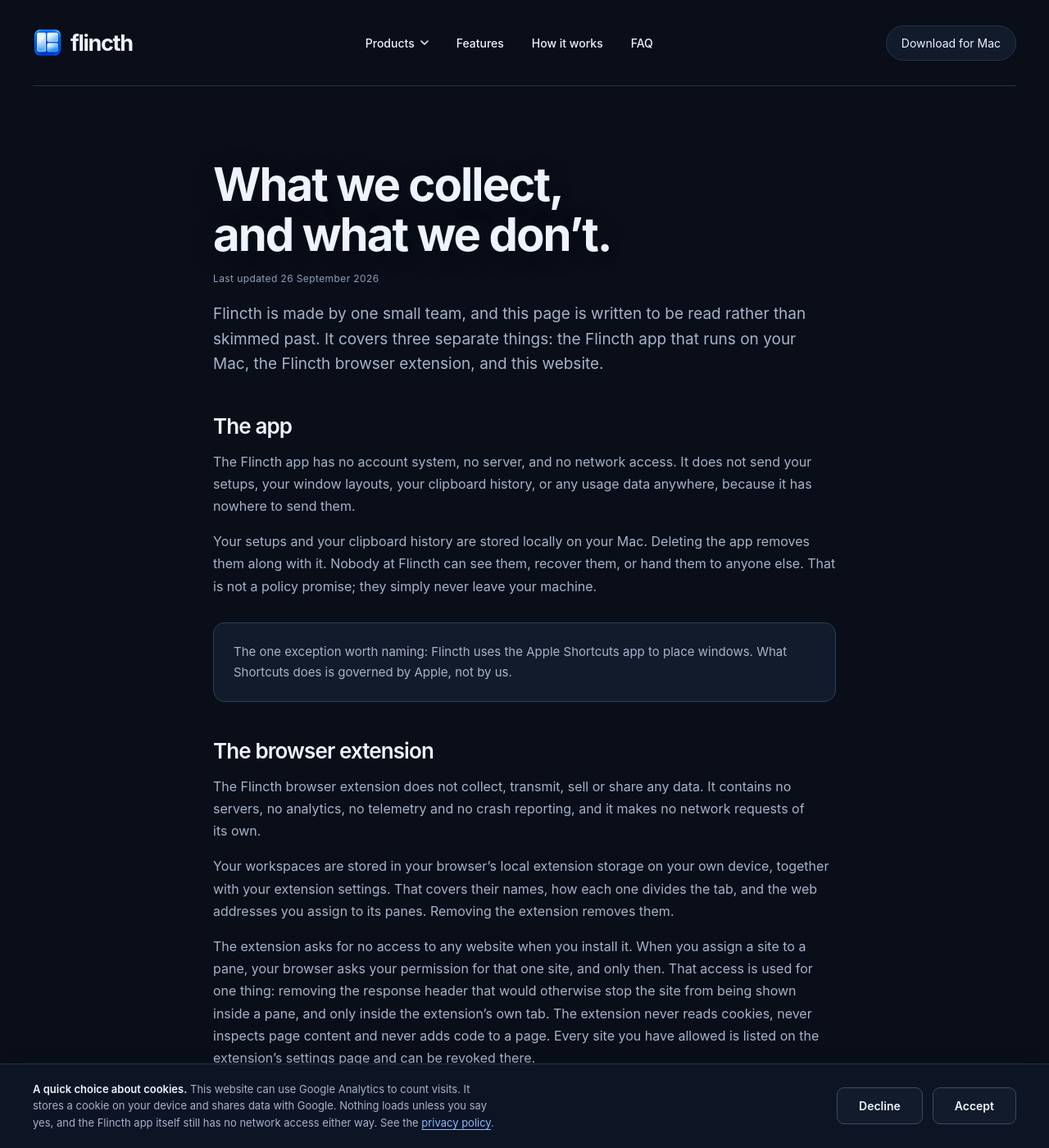
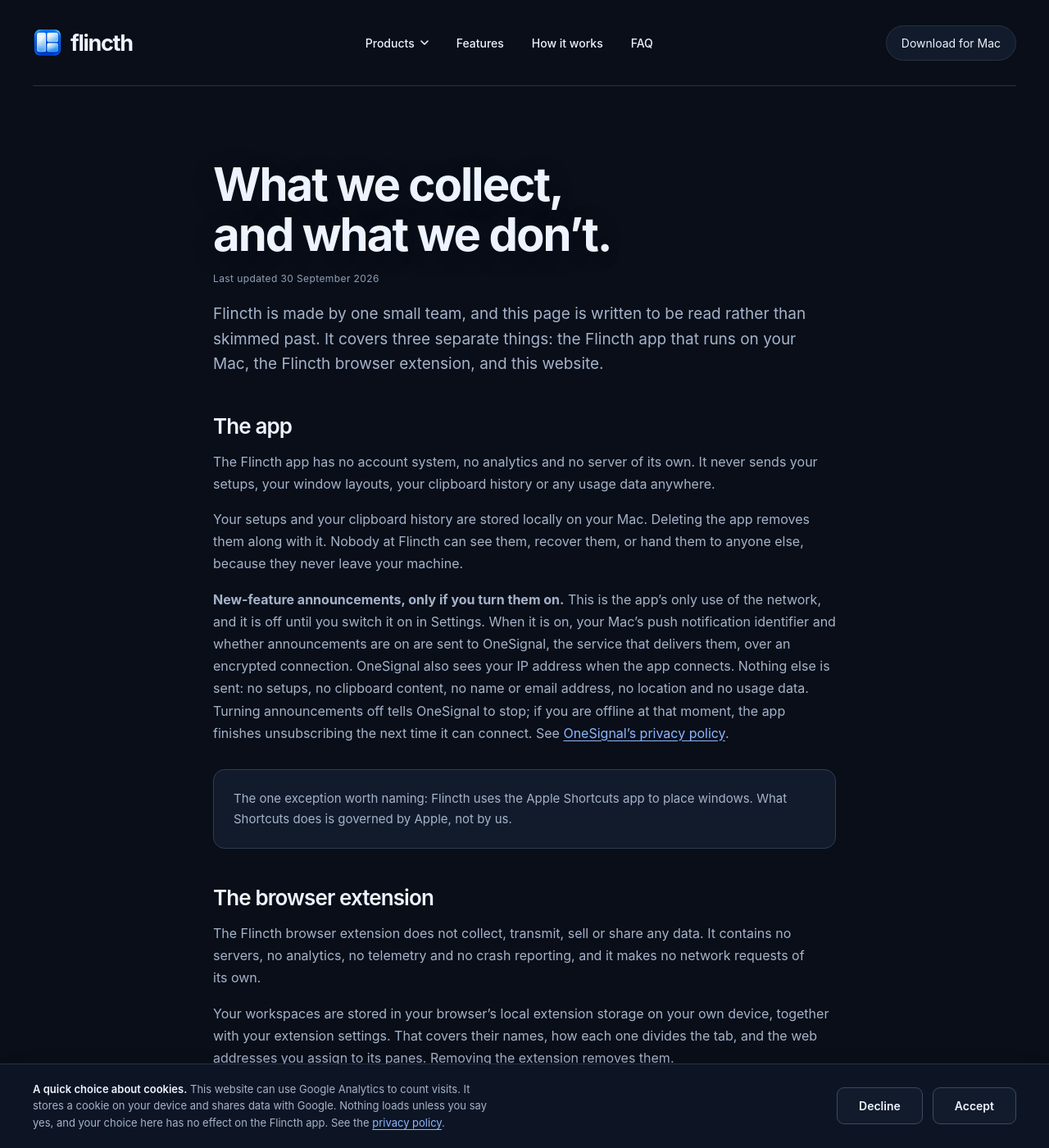
Before and after one commit to safakveziran/flincth-website, a Jekyll site: the page built from privacy.html, in a window 1280 px wide and 1400 px high. Shown: the whole window at 82% size. Built offline with Jekyll 4.4.1, drawn with Linux system fonts in a browser that asks for light colours; some of the changed text lies outside the part shown.

Commit message:
Stop saying the Mac app has no network access
Flincth for Mac has opt-in new-feature announcements: once turned on,
it sends its push notification identifier and subscription state to
OneSignal, which also sees the IP address. Setups and clipboard content
are never sent. The site, llms.txt and the product docs all said the
app had no network access, which is no longer true.

The privacy policy now describes the announcements (off by default,
what is sent, how to turn it off) and is dated 30 September 2026. The
home page, its structured data, the cookie banner, llms.txt, README and
the product docs now say setups and clipboard never leave the Mac and
name announcements as the only network use. Sitemap lastmod follows.

Co-Authored-By: Claude Opus 5.5 <noreply@anthropic.com>
Claude-Session: https://claude.ai/code/session_01JrfHpJJay7ec7TXbpLV8d7

```diff
--- a/_data/i18n/en.yml
+++ b/_data/i18n/en.yml
@@ -57,7 +57,7 @@ consent:
   label: Cookie choice
   title: A quick choice about cookies.
   # [policy] is replaced with a link to the privacy policy.
-  text: This website can use Google Analytics to count visits. It stores a cookie on your device and shares data with Google. Nothing loads unless you say yes, and the Flincth app itself still has no network access either way. See the [policy].
+  text: This website can use Google Analytics to count visits. It stores a cookie on your device and shares data with Google. Nothing loads unless you say yes, and your choice here has no effect on the Flincth app. See the [policy].
   policy: privacy policy
   decline: Decline
   accept: Accept
--- a/_includes/schema/home.en.html
+++ b/_includes/schema/home.en.html
@@ -21,7 +21,7 @@
           "Separate text clipboard history per setup, stored locally",
           "Window placement into regions across multiple displays",
           "Switching from the menu bar or by keyboard shortcut",
-          "No account, no server, and no network access"
+          "No account, and setups and clipboard history never leave the Mac"
         ],
         "publisher": { "@id": "https://flincth.com/#org" }
       },
@@ -74,7 +74,7 @@
             "name": "Does my clipboard leave my Mac?",
             "acceptedAnswer": {
               "@type": "Answer",
-              "text": "No. Flincth keeps text clipboard history locally, with a separate history for each setup. It has no account, server, or network access."
+              "text": "No. Flincth keeps text clipboard history locally, with a separate history for each setup, and never sends it or your setups anywhere. The app only goes online if you turn on new-feature announcements, which are off until you do."
             }
           },
           {
--- a/privacy.html
+++ b/privacy.html
@@ -1,21 +1,22 @@
 ---
 layout: default
 title: Privacy | Flincth
-description: "What the Flincth website, Mac app and browser extension collect, and what they don't. The app and the extension have no account and no server."
+description: "What the Flincth website, Mac app and browser extension collect, and what they don't. The app and the extension have no account and no server of their own."
 ref: privacy
 sitemap:
-  lastmod: 2026-09-27
+  lastmod: 2026-09-30
   changefreq: yearly
   priority: 0.3
 ---
   <main id="main" class="wrap doc">
     <h1>What we collect, and what we don’t.</h1>
-    <p class="updated">Last updated 26 September 2026</p>
+    <p class="updated">Last updated 30 September 2026</p>
     <p class="lead">Flincth is made by one small team, and this page is written to be read rather than skimmed past. It covers three separate things: the Flincth app that runs on your Mac, the Flincth browser extension, and this website.</p>
 
     <h2>The app</h2>
-    <p>The Flincth app has no account system, no server, and no network access. It does not send your setups, your window layouts, your clipboard history, or any usage data anywhere, because it has nowhere to send them.</p>
-    <p>Your setups and your clipboard history are stored locally on your Mac. Deleting the app removes them along with it. Nobody at Flincth can see them, recover them, or hand them to anyone else. That is not a policy promise; they simply never leave your machine.</p>
+    <p>The Flincth app has no account system, no analytics and no server of its own. It never sends your setups, your window layouts, your clipboard history or any usage data anywhere.</p>
+    <p>Your setups and your clipboard history are stored locally on your Mac. Deleting the app removes them along with it. Nobody at Flincth can see them, recover them, or hand them to anyone else, because they never leave your machine.</p>
+    <p><b>New-feature announcements, only if you turn them on.</b> This is the app’s only use of the network, and it is off until you switch it on in Settings. When it is on, your Mac’s push notification identifier and whether announcements are on are sent to OneSignal, the service that delivers them, over an encrypted connection. OneSignal also sees your IP address when the app connects. Nothing else is sent: no setups, no clipboard content, no name or email address, no location and no usage data. Turning announcements off tells OneSignal to stop; if you are offline at that moment, the app finishes unsubscribing the next time it can connect. See <a href="https://onesignal.com/privacy_policy" rel="noopener">OneSignal’s privacy policy</a>.</p>
     <div class="callout"><p>The one exception worth naming: Flincth uses the Apple Shortcuts app to place windows. What Shortcuts does is governed by Apple, not by us.</p></div>
 
     <h2 id="extension">The browser extension</h2>
@@ -40,7 +41,7 @@ sitemap:
 
     <h2>Your rights</h2>
     <p>If you are in the EU, the UK, or Türkiye, you have the right to ask what personal data is held about you, to ask for it to be corrected or deleted, and to withdraw consent at any time. Withdrawing consent for analytics takes one click on the Cookies link.</p>
-    <p>Because the app and the extension hold nothing and the website holds nothing beyond what is described above, most requests are answered quickly and with very little to report. Write to us and we will tell you exactly what exists.</p>
+    <p>Because the app and the extension hold nothing about you beyond what is described above, and neither does the website, most requests are answered quickly and with very little to report. Write to us and we will tell you exactly what exists.</p>
 
     <h2>Changes</h2>
     <p>If this policy changes in a way that affects you, the date at the top changes with it. We will not quietly start collecting something new under an old date.</p>
```
Also changed, not shown: PRODUCT.md (+6 -3 lines), index.html (+3 -3 lines), llms.txt (+5 -2 lines), .agents/product-marketing.md, README.md.
